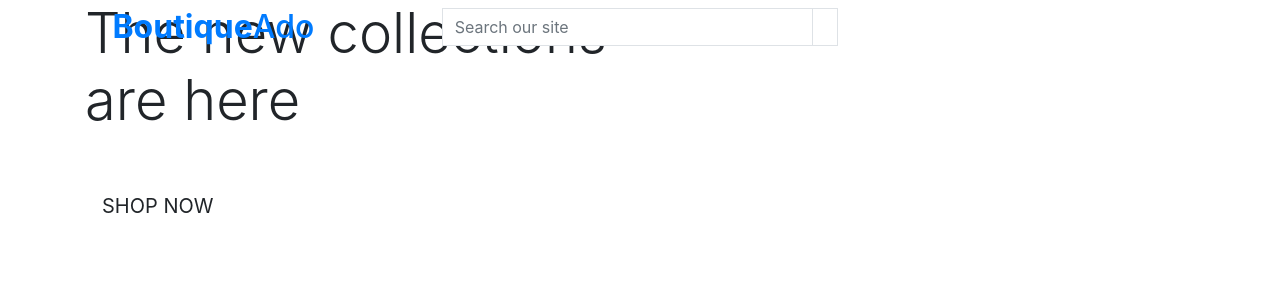
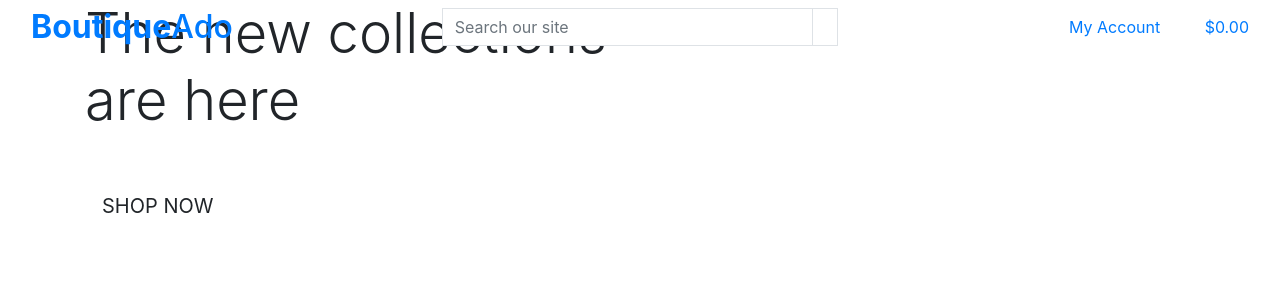
Before and after one commit to laurabolwell/boutique-ado, a Django app: page / in a window 1280 px wide. Shown: the top 300 px of the page. Run offline with Django 3.2, Linux system fonts and the light colour scheme.

Commit message:
Add main page header

```diff
--- a/templates/base.html
+++ b/templates/base.html
@@ -39,7 +39,7 @@
 <body>
   <header class="container-fluid fixed-top">
     <div class="row">
-      <div class="col-12 col-lg-4 my-auto py-1 py-lg-0 text-center lec+xt-lg-left">
+      <div class="col-12 col-lg-4 my-auto py-1 py-lg-0 text-center text-lg-left">
         <a href="{% url 'home' %}" class="nav-link main-logo-link">
           <h2 class="logo-font text-black my-0"><strong>Boutique</strong>Ado</h2>
         </a>
@@ -61,11 +61,43 @@
       </div>
       <div class="col-12 col-lg-4 my-auto py-1 py-lg-0">
         <ul class="list-inline list-unstyled text-center text-lg-right my-0">
-          <li class="list-inline-item dropdown"></li>
-          <li class="list-inline-item"></li>
+          <li class="list-inline-item dropdown">
+            <a class="text-black nav-link" href="#" id="user-options" data-toggle="dropdown" aria-haspopup="true"
+              aria-expanded="false">
+              <div class="text-center">
+                <div><i class="fas fa-user fa-lg"></i></div>
+                <p class="my-0">My Account</p>
+              </div>
+            </a>
+            <div class="dropdown-menu border-0" aria-labelledby="user-options">
+              {% if request.user.is_authenticated %}
+              {% if request.user.is_superuser %}
+              <a href="" class="dropdown-item">Product Management</a>
+              {% endif %}
+              <a href="" class="dropdown-item">My Profile</a>
+              <a href="{% url 'account_logout' %}" class="dropdown-item">Logout</a>
+              {% else %}
+              <a href="{% url 'account_signup' %}" class="dropdown-item">Register</a>
+              <a href="{% url 'account_login' %}" class="dropdown-item">Login</a>
+              {% endif %}
+            </div>
+          </li>
+          <li class="list-inline-item">
+            <a class="{% if grand_total %}text-info font-weight-bold{% else %}text-black{% endif %} nav-link" href="">
+              <div class="text-center">
+                <div><i class="fas fa-shopping-bag fa-lg"></i></div>
+                <p class="my-0">
+                  {% if grand_total %}
+                  ${{ grand_total|floatformat:2 }}
+                  {% else %}
+                  $0.00
+                  {% endif %}
+                </p>
+              </div>
+            </a>
+          </li>
         </ul>
       </div>
-    </div>
     </div>
   </header>
 
```
